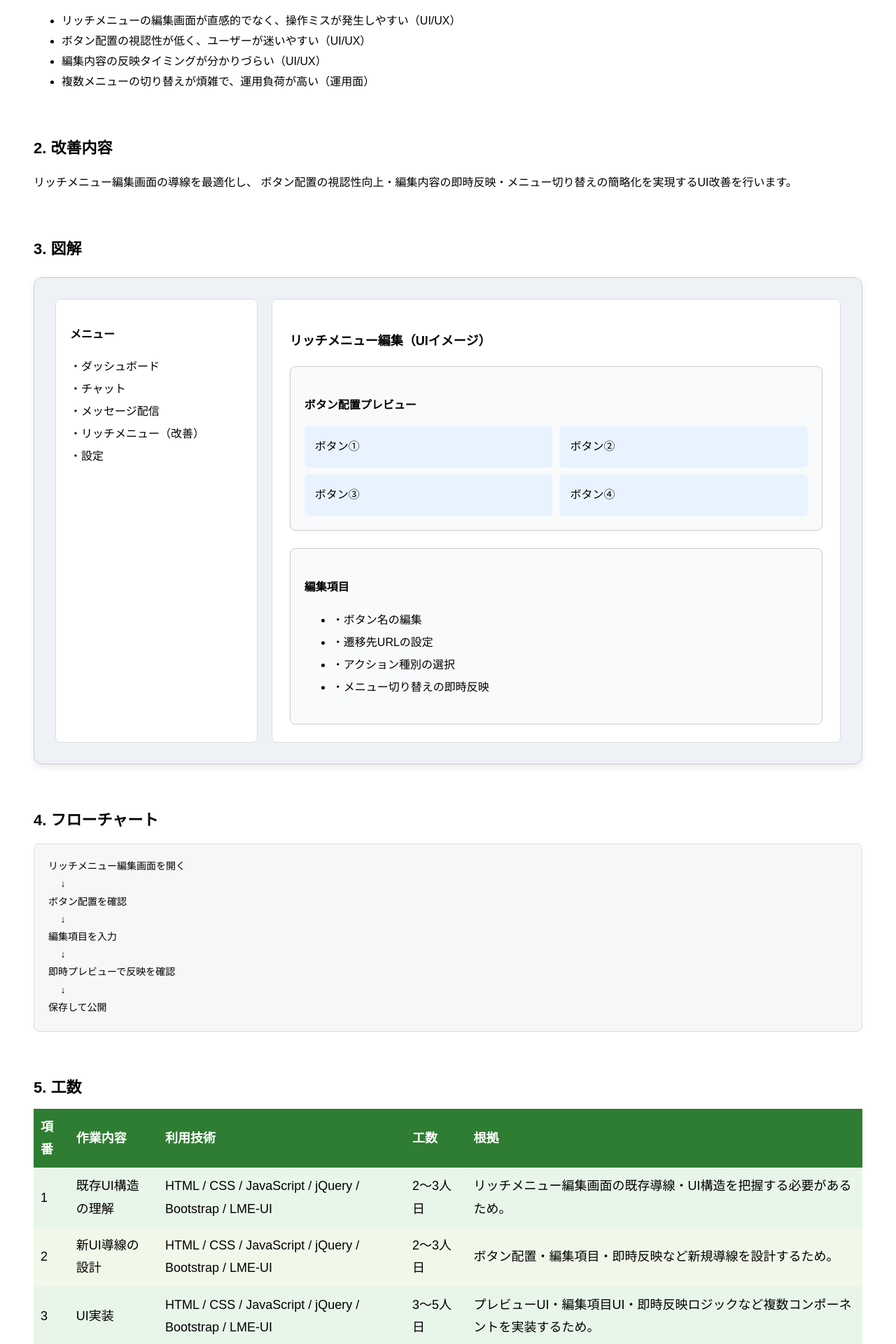
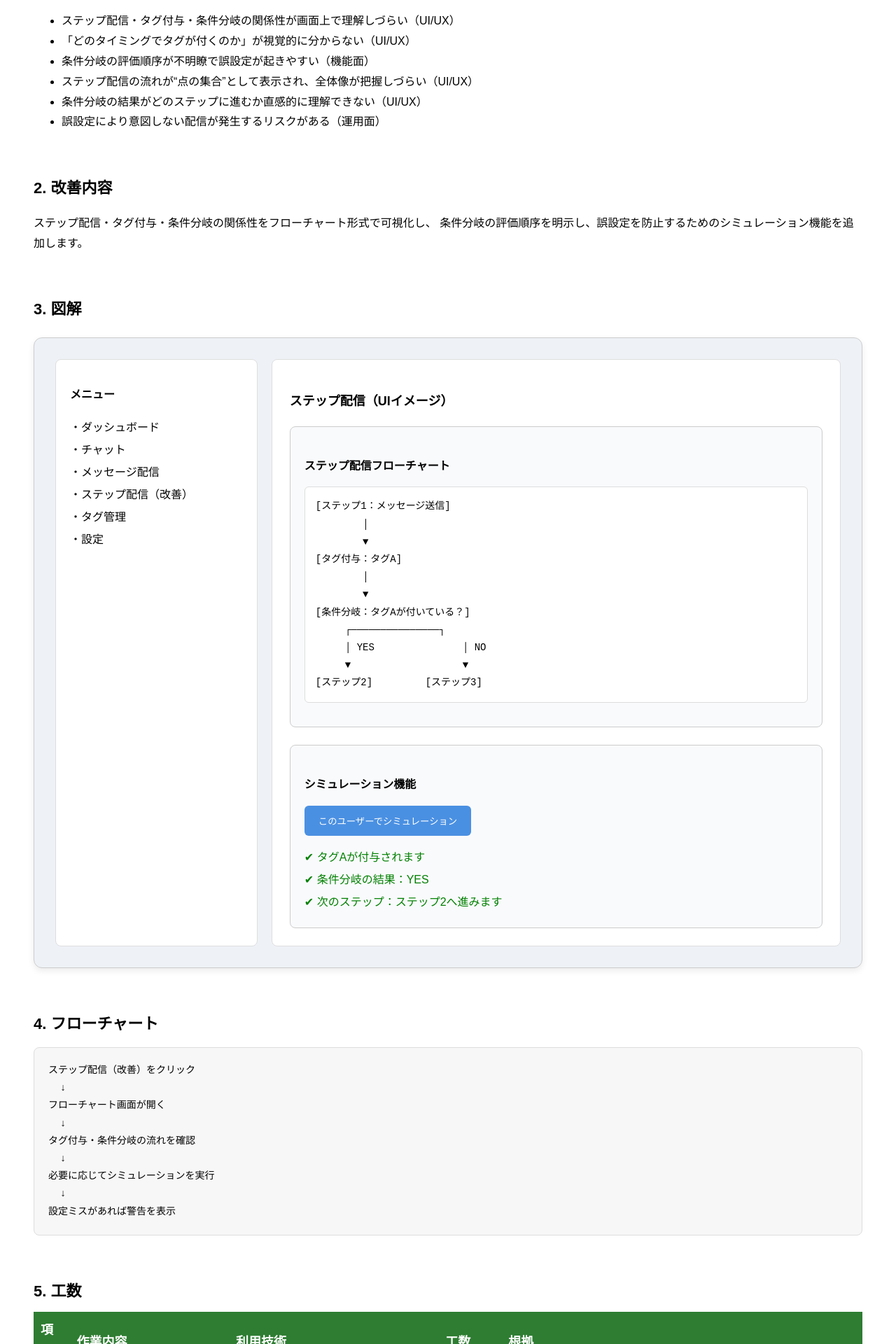
Before and after one commit to test202608/sample, a Next.js app: page /proposal3 in a window 1280 px wide. Shown: the part 220-2140 px from the top of the page at 70% size. Built offline with nearby package versions, Linux system fonts and the light colour scheme.

Commit message:
ブラッシュアップ

```diff
--- a/app/proposal3/page.js
+++ b/app/proposal3/page.js
@@ -7,17 +7,19 @@ export default function Proposal3() {
       </div>
 
       <h1 style={{ fontSize: "28px", marginBottom: "30px" }}>
-        改善案③：リッチメニュー操作性の最適化（ユーザー導線改善）
+        改善案③：ステップ配信・タグ・条件分岐の関係性の可視化と設定ミス防止
       </h1>
 
       {/* 1. 具体的な課題点 */}
       <section style={{ marginBottom: "60px" }}>
         <h2 style={{ fontSize: "22px", marginBottom: "10px" }}>1. 具体的な課題点</h2>
         <ul>
-          <li>リッチメニューの編集画面が直感的でなく、操作ミスが発生しやすい（UI/UX）</li>
-          <li>ボタン配置の視認性が低く、ユーザーが迷いやすい（UI/UX）</li>
-          <li>編集内容の反映タイミングが分かりづらい（UI/UX）</li>
-          <li>複数メニューの切り替えが煩雑で、運用負荷が高い（運用面）</li>
+          <li>ステップ配信・タグ付与・条件分岐の関係性が画面上で理解しづらい（UI/UX）</li>
+          <li>「どのタイミングでタグが付くのか」が視覚的に分からない（UI/UX）</li>
+          <li>条件分岐の評価順序が不明瞭で誤設定が起きやすい（機能面）</li>
+          <li>ステップ配信の流れが“点の集合”として表示され、全体像が把握しづらい（UI/UX）</li>
+          <li>条件分岐の結果がどのステップに進むか直感的に理解できない（UI/UX）</li>
+          <li>誤設定により意図しない配信が発生するリスクがある（運用面）</li>
         </ul>
       </section>
 
@@ -25,8 +27,8 @@ export default function Proposal3() {
       <section style={{ marginBottom: "60px" }}>
         <h2 style={{ fontSize: "22px", marginBottom: "10px" }}>2. 改善内容</h2>
         <p>
-          リッチメニュー編集画面の導線を最適化し、
-          ボタン配置の視認性向上・編集内容の即時反映・メニュー切り替えの簡略化を実現するUI改善を行います。
+          ステップ配信・タグ付与・条件分岐の関係性をフローチャート形式で可視化し、
+          条件分岐の評価順序を明示し、誤設定を防止するためのシミュレーション機能を追加します。
         </p>
       </section>
 
@@ -43,6 +45,7 @@ export default function Proposal3() {
         }}>
           <div style={{ display: "flex" }}>
 
+            {/* 左メニュー */}
             <div style={{
               width: "22%",
               background: "#ffffff",
@@ -56,11 +59,13 @@ export default function Proposal3() {
                 <li>・ダッシュボード</li>
                 <li>・チャット</li>
                 <li>・メッセージ配信</li>
-                <li>・リッチメニュー（改善）</li>
+                <li>・ステップ配信（改善）</li>
+                <li>・タグ管理</li>
                 <li>・設定</li>
               </ul>
             </div>
 
+            {/* 右側 UIモック */}
             <div style={{
               flexGrow: 1,
               background: "#ffffff",
@@ -69,9 +74,10 @@ export default function Proposal3() {
               padding: "25px"
             }}>
               <h3 style={{ fontSize: "18px", marginBottom: "20px" }}>
-                リッチメニュー編集（UIイメージ）
+                ステップ配信（UIイメージ）
               </h3>
 
+              {/* フローチャート表示 */}
               <div style={{
                 background: "#f9fafc",
                 border: "1px solid #ccc",
@@ -79,32 +85,55 @@ export default function Proposal3() {
                 padding: "20px",
                 marginBottom: "25px"
               }}>
-                <h4 style={{ fontSize: "16px", marginBottom: "15px" }}>ボタン配置プレビュー</h4>
-                <div style={{
-                  display: "grid",
-                  gridTemplateColumns: "1fr 1fr",
-                  gap: "10px"
+                <h4 style={{ fontSize: "16px", marginBottom: "15px" }}>ステップ配信フローチャート</h4>
+
+                <pre style={{
+                  background: "#fff",
+                  padding: "15px",
+                  borderRadius: "6px",
+                  border: "1px solid #ddd",
+                  fontSize: "14px",
+                  lineHeight: "1.8"
                 }}>
-                  <div style={{ background: "#e8f3ff", padding: "15px", borderRadius: "6px" }}>ボタン①</div>
-                  <div style={{ background: "#e8f3ff", padding: "15px", borderRadius: "6px" }}>ボタン②</div>
-                  <div style={{ background: "#e8f3ff", padding: "15px", borderRadius: "6px" }}>ボタン③</div>
-                  <div style={{ background: "#e8f3ff", padding: "15px", borderRadius: "6px" }}>ボタン④</div>
-                </div>
+{`[ステップ1：メッセージ送信]
+        │
+        ▼
+[タグ付与：タグA]
+        │
+        ▼
+[条件分岐：タグAが付いている？]
+     ┌───────────────┐
+     │ YES               │ NO
+     ▼                   ▼
+[ステップ2]         [ステップ3]`}
+                </pre>
               </div>
 
+              {/* シミュレーション機能 */}
               <div style={{
                 background: "#f9fafc",
                 border: "1px solid #ccc",
                 borderRadius: "8px",
                 padding: "20px"
               }}>
-                <h4 style={{ fontSize: "16px", marginBottom: "15px" }}>編集項目</h4>
-                <ul style={{ lineHeight: "2" }}>
-                  <li>・ボタン名の編集</li>
-                  <li>・遷移先URLの設定</li>
-                  <li>・アクション種別の選択</li>
-                  <li>・メニュー切り替えの即時反映</li>
-                </ul>
+                <h4 style={{ fontSize: "16px", marginBottom: "15px" }}>シミュレーション機能</h4>
+                <button style={{
+                  padding: "12px 20px",
+                  background: "#4a90e2",
+                  color: "#fff",
+                  border: "none",
+                  borderRadius: "6px",
+                  cursor: "pointer",
+                  marginBottom: "15px"
+                }}>
+                  このユーザーでシミュレーション
+                </button>
+
+                <div style={{ lineHeight: "2" }}>
+                  <div style={{ color: "green" }}>✔ タグAが付与されます</div>
+                  <div style={{ color: "green" }}>✔ 条件分岐の結果：YES</div>
+                  <div style={{ color: "green" }}>✔ 次のステップ：ステップ2へ進みます</div>
+                </div>
               </div>
 
             </div>
@@ -122,20 +151,20 @@ export default function Proposal3() {
           border: "1px solid #ddd",
           fontSize: "14px"
         }}>
-{`リッチメニュー編集画面を開く
+{`ステップ配信（改善）をクリック
   ↓
-ボタン配置を確認
+フローチャート画面が開く
   ↓
-編集項目を入力
+タグ付与・条件分岐の流れを確認
   ↓
-即時プレビューで反映を確認
+必要に応じてシミュレーションを実行
   ↓
-保存して公開
+設定ミスがあれば警告を表示
 `}
         </pre>
       </section>
 
-      {/* 5. 工数（合計行の文言修正済み） */}
+      {/* 5. 工数（項番＋合計行） */}
       <section style={{ marginBottom: "60px" }}>
         <h2 style={{ fontSize: "22px", marginBottom: "10px" }}>5. 工数</h2>
 
@@ -150,82 +179,89 @@ export default function Proposal3() {
             </tr>
           </thead>
           <tbody>
+
             <tr style={{ backgroundColor: "#E8F5E9" }}>
               <td style={{ padding: "10px" }}>1</td>
-              <td style={{ padding: "10px" }}>既存UI構造の理解</td>
-              <td style={{ padding: "10px" }}>HTML / CSS / JavaScript / jQuery / Bootstrap / LME-UI</td>
+              <td style={{ padding: "10px" }}>既存ステップ配信ロジックの理解</td>
+              <td style={{ padding: "10px" }}>PHP / JavaScript / HTML / CSS / jQuery</td>
               <td style={{ padding: "10px" }}>2〜3人日</td>
               <td style={{ padding: "10px" }}>
-                リッチメニュー編集画面の既存導線・UI構造を把握する必要があるため。
+                ステップ配信・タグ付与・条件分岐の既存仕様を把握する必要があるため。
               </td>
             </tr>
+
             <tr style={{ backgroundColor: "#F1F8E9" }}>
               <td style={{ padding: "10px" }}>2</td>
-              <td style={{ padding: "10px" }}>新UI導線の設計</td>
-              <td style={{ padding: "10px" }}>HTML / CSS / JavaScript / jQuery / Bootstrap / LME-UI</td>
+              <td style={{ padding: "10px" }}>フローチャートUI設計</td>
+              <td style={{ padding: "10px" }}>HTML / CSS / JavaScript / jQuery / LME-UI</td>
               <td style={{ padding: "10px" }}>2〜3人日</td>
               <td style={{ padding: "10px" }}>
-                ボタン配置・編集項目・即時反映など新規導線を設計するため。
+                ステップ配信の流れを視覚化する新規UIコンポーネントを設計するため。
               </td>
             </tr>
+
             <tr style={{ backgroundColor: "#E8F5E9" }}>
               <td style={{ padding: "10px" }}>3</td>
-              <td style={{ padding: "10px" }}>UI実装</td>
-              <td style={{ padding: "10px" }}>HTML / CSS / JavaScript / jQuery / Bootstrap / LME-UI</td>
-              <td style={{ padding: "10px" }}>3〜5人日</td>
+              <td style={{ padding: "10px" }}>シミュレーション機能の実装</td>
+              <td style={{ padding: "10px" }}>PHP / API応答処理 / 条件分岐ロジック</td>
+              <td style={{ padding: "10px" }}>2〜3人日</td>
               <td style={{ padding: "10px" }}>
-                プレビューUI・編集項目UI・即時反映ロジックなど複数コンポーネントを実装するため。
+                条件分岐の結果を事前に確認するためのロジックを新規実装するため。
               </td>
             </tr>
+
             <tr style={{ backgroundColor: "#F1F8E9" }}>
               <td style={{ padding: "10px" }}>4</td>
               <td style={{ padding: "10px" }}>テスト</td>
-              <td style={{ padding: "10px" }}>PHP / UIテスト / API応答検証</td>
+              <td style={{ padding: "10px" }}>PHP / UIテスト / ロジック検証</td>
               <td style={{ padding: "10px" }}>2〜3人日</td>
               <td style={{ padding: "10px" }}>
-                UI反映タイミング・編集内容保存・複数メニュー切替など複数パターンの検証が必要なため。
+                条件分岐・タグ付与・ステップ遷移の複数パターンを検証する必要があるため。
               </td>
             </tr>
 
-            {/* 合計行（修正済み） */}
+            {/* 合計行 */}
             <tr style={{ backgroundColor: "#C8E6C9", fontWeight: "bold" }}>
               <td style={{ padding: "10px" }}>合計</td>
               <td style={{ padding: "10px" }}>ー</td>
               <td style={{ padding: "10px" }}>ー</td>
-              <td style={{ padding: "10px" }}>9〜14人日</td>
+              <td style={{ padding: "10px" }}>8〜12人日</td>
               <td style={{ padding: "10px" }}>エルメの作業未経験者を想定したリスクを加味</td>
             </tr>
+
           </tbody>
         </table>
-
       </section>
 
-      {/* 6〜9（既存のまま） */}
+      {/* 6〜9（既存のまま構造維持） */}
       <section style={{ marginBottom: "60px" }}>
         <h2 style={{ fontSize: "22px", marginBottom: "10px" }}>6. 実現可能性</h2>
-        <p>既存UI構造を活かした改善のため、技術的に実現可能です。</p>
+        <p>
+          ステップ配信・タグ付与・条件分岐は既存機能であり、視覚化とシミュレーションは拡張で実現可能です。
+        </p>
       </section>
 
       <section style={{ marginBottom: "60px" }}>
         <h2 style={{ fontSize: "22px", marginBottom: "10px" }}>7. 既存機能との整合性</h2>
-        <p>リッチメニュー機能の操作性向上に直結する改善であり、整合性が高いです。</p>
+        <p>
+          既存のステップ配信ロジックを破壊せず、UI改善と補助機能の追加のみで整合性を保てます。
+        </p>
       </section>
 
       <section style={{ marginBottom: "60px" }}>
         <h2 style={{ fontSize: "22px", marginBottom: "10px" }}>8. 優先順位</h2>
         <p>
-          操作ミスの減少により、ユーザーの運用負荷が軽減し、
-          結果として問い合わせ削減につながる可能性があります。
+          ステップ配信は全ユーザーが利用する主要機能であり、誤設定防止の効果が大きいため優先度が高いです。
         </p>
       </section>
 
       <section style={{ marginBottom: "60px" }}>
         <h2 style={{ fontSize: "22px", marginBottom: "10px" }}>9. 実装時の確認事項</h2>
         <ul>
-          <li>UI導線の分かりやすさ</li>
-          <li>編集内容の即時反映の正確性</li>
-          <li>ボタン配置の視認性</li>
-          <li>内部設定の正確な取得</li>
+          <li>条件分岐ロジックの正確性</li>
+          <li>タグ付与タイミングの整合性</li>
+          <li>ステップ遷移の視認性</li>
+          <li>既存ステップ配信との互換性</li>
         </ul>
       </section>
 
```
